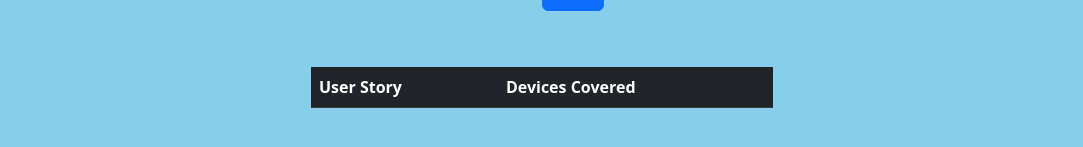
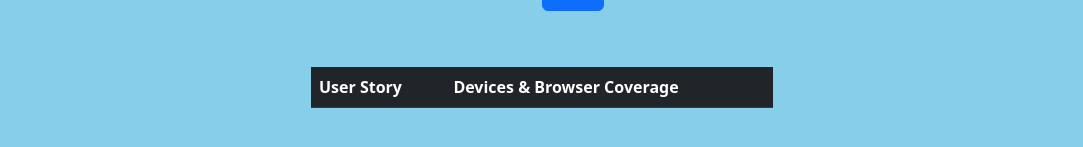
Before and after one commit to SumanCtui/devicecoverage, a plain HTML site: page index.html in a window 1280 px wide. Shown: the part 267-414 px from the top of the page, without its empty margins (98-1181 px from the left). Drawn offline with nearby package versions, Linux system fonts and the light colour scheme.

Commit message:
Update index.html

```diff
--- a/index.html
+++ b/index.html
@@ -38,7 +38,7 @@
 		<thead class="table-head">
 			<tr>
 				<th> User Story</th>
-				<th> Devices Covered </th>
+				<th> Devices & Browser Coverage </th>
 			</tr>
 		</thead>
 		<tbody class="table-body" id="testing-details">
```
